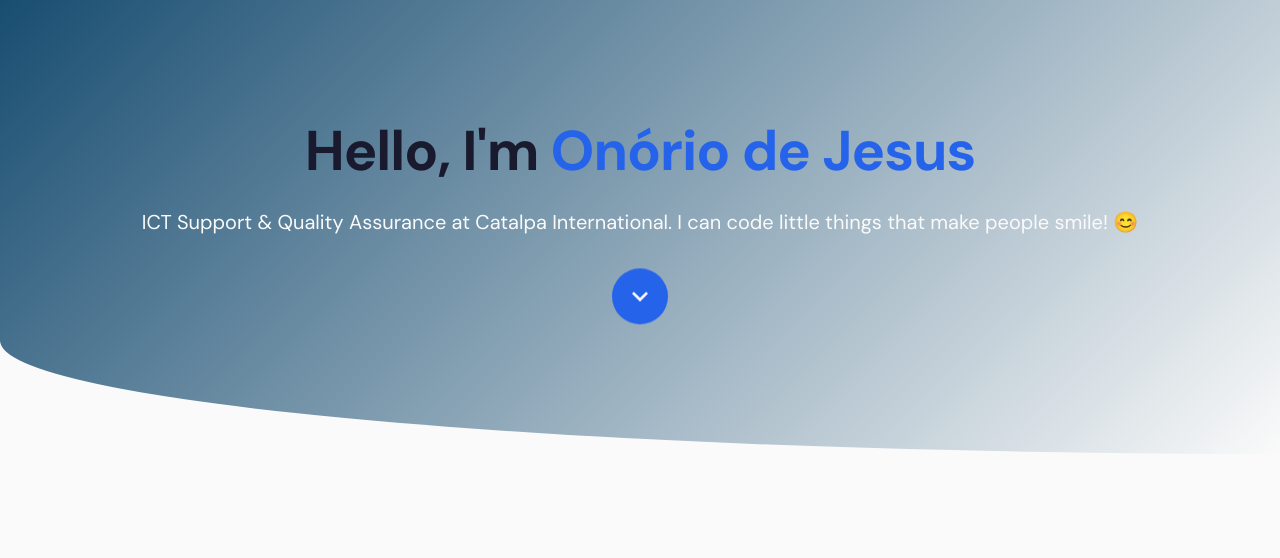
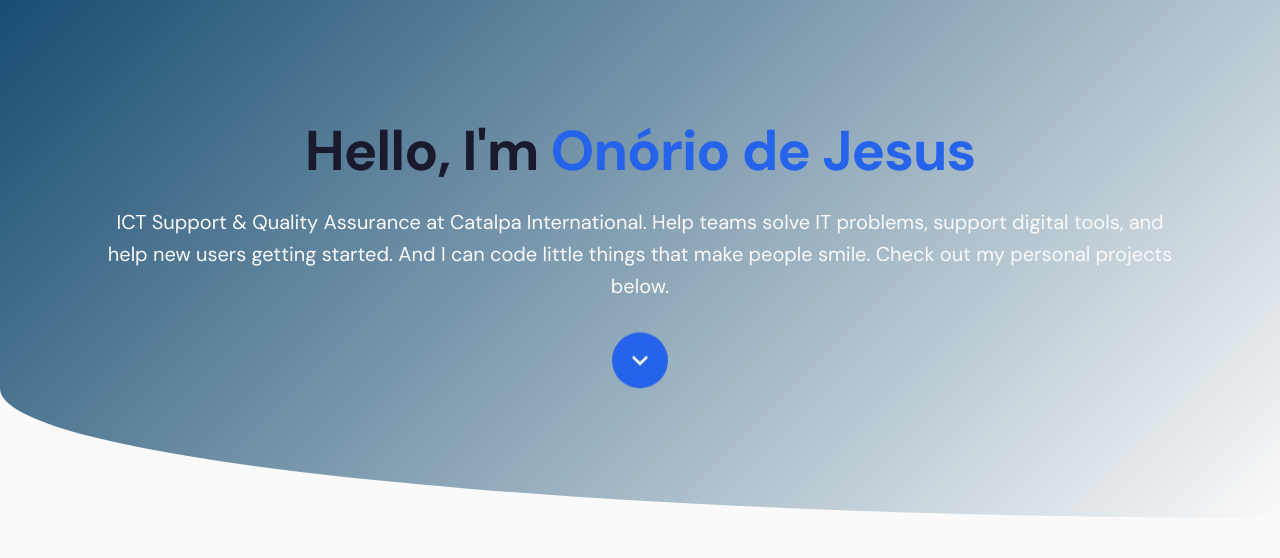
Before and after one commit to marobo/project_hub, a Django app: template templates/home.html in a window 1280 px wide. Shown: the part 73-631 px from the top of the page. Run offline with Django 3.2, Linux system fonts and the light colour scheme; the template is opened without the code that fills it, so the values that code supplies are empty.

Commit message:
update information about personal information

```diff
--- a/templates/base.html
+++ b/templates/base.html
@@ -5,15 +5,15 @@
         <meta charset="UTF-8">
         <meta name="viewport" content="width=device-width, initial-scale=1.0">
         <meta name="description" content="Onório de Jesus - Personal website" />
-        <meta name="keywords" content="Onório de Jesus, Onorio de Jesus, ICT Officer, Quality Assurance, Portfolio, Developer Timor-Leste" />
+        <meta name="keywords" content="Onório de Jesus, Onorio de Jesus, ICT Officer, Quality Assurance, Developer Timor-Leste" />
         <meta name="author" content="Onório de Jesus">
         <meta name="robots" content="index, follow">
         <link rel="canonical" href="https://onorio.dev/">
 
         <!-- Open Graph -->
         <meta property="og:site_name" content="Onório de Jesus" />
-        <meta property="og:title" content="Onório de Jesus - Personal website" />
-        <meta property="og:description" content="Welcome to my personal resume website. Explore my projects, experience, and more information." />
+        <meta property="og:title" content="Onório de Jesus" />
+        <meta property="og:description" content="Personal website of Onório de Jesus - ICT Officer, Quality Assurance, Developer Timor-Leste" />
         <meta property="og:image" content="https://onorio.dev/static/img/onorio_dejesus.png" />
         <meta property="og:url" content="https://onorio.dev" />
         <meta property="og:type" content="website" />
@@ -23,8 +23,8 @@
         <meta name="twitter:site" content="@onoriodejesus" />
         <meta name="twitter:creator" content="@onoriodejesus" />
         <meta name="twitter:card" content="summary_large_image" />
-        <meta name="twitter:title" content="Onório de Jesus - Personal website" />
-        <meta name="twitter:description" content="Welcome to my personal resume website. Explore my projects, experience, and more information." />
+        <meta name="twitter:title" content="Onório de Jesus" />
+        <meta name="twitter:description" content="Personal website of Onório de Jesus - ICT Officer, Quality Assurance, Developer Timor-Leste" />
         <meta name="twitter:image" content="https://onorio.dev/static/img/onorio_dejesus.png" />
 
         <!-- Structured Data (JSON-LD) for Google -->
@@ -55,7 +55,7 @@
             "@type": "WebSite",
             "name": "Onório de Jesus",
             "url": "https://onorio.dev",
-            "description": "Welcome to my personal resume website. Explore my projects, experience, and more information.",
+            "description": "Personal website of Onório de Jesus - ICT Officer, Quality Assurance, Developer Timor-Leste",
             "author": {
                 "@type": "Person",
                 "name": "Onório de Jesus"
--- a/templates/home.html
+++ b/templates/home.html
@@ -1,7 +1,7 @@
 {% extends 'base.html' %}
 {% load static %}
 
-{% block title %}Onório de Jesus - ICT Support & Quality Assurance{% endblock %}
+{% block title %}Onório de Jesus - ICT Support & Quality Assurance | Catalpa International{% endblock %}
 
 {% block content %}
     <!-- Hero Section -->
@@ -9,7 +9,7 @@
         <div class="container">
             <div class="hero-content">
                 <h1 class="hero-title">Hello, I'm <span class="highlight">Onório de Jesus</span></h1>
-                <p class="hero-subtitle">ICT Support & Quality Assurance at Catalpa International. I can code little things that make people smile! 😊</p>
+                <p class="hero-subtitle">ICT Support & Quality Assurance at Catalpa International. Help teams solve IT problems, support digital tools, and help new users getting started. And I can code little things that make people smile. Check out my personal projects below.</p>
                 <a href="#projects" class="scroll-arrow" aria-label="View My Projects">
                     <svg width="32" height="32" viewBox="0 0 24 24" fill="currentColor">
                         <path d="M7.41 8.59L12 13.17l4.59-4.58L18 10l-6 6-6-6 1.41-1.41z"/>
```
